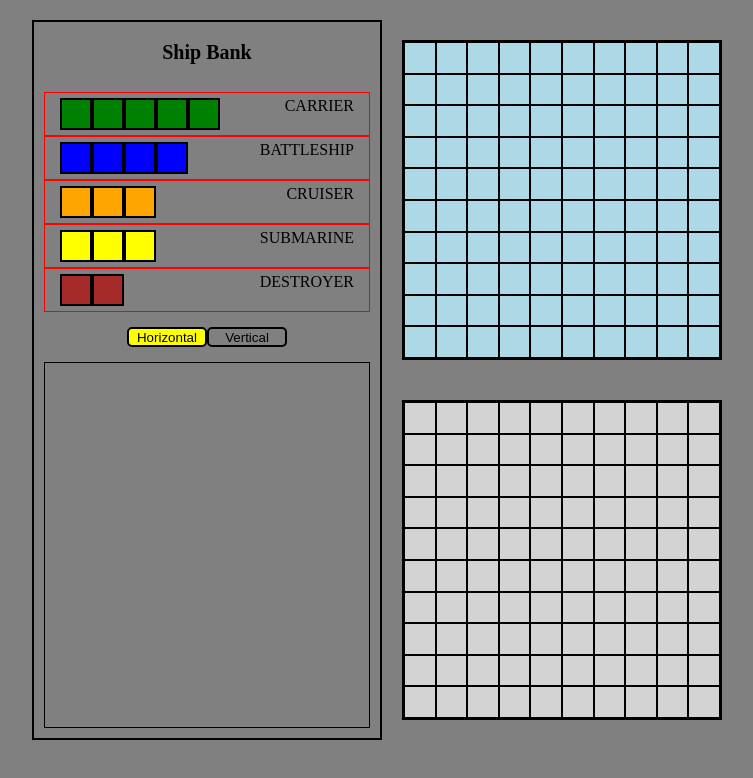
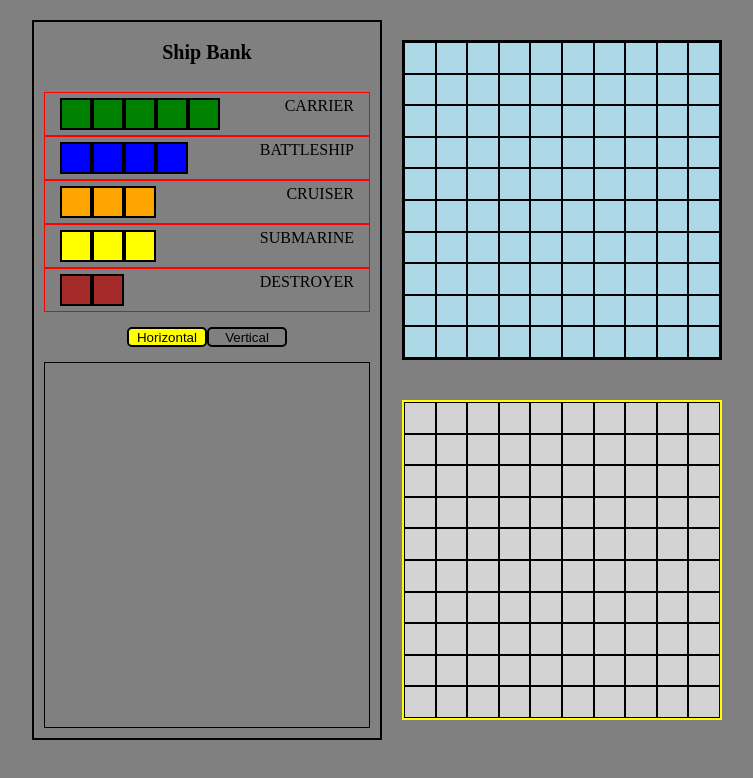
Before and after one commit to braxtonlemmon/battleship-react, a React (Create React App) app: page / in a window 1280 px wide. Both pictures are taken after a click on the button "PLAY". Shown: the top 778 px of the page, without its empty margins (258-1011 px from the left). Built offline with nearby package versions, Linux system fonts and the light colour scheme.

Commit message:
Update Board

```diff
--- a/src/components/Board.js
+++ b/src/components/Board.js
@@ -11,6 +11,11 @@ const BoardContainer = styled.div`
   width: 20em;
   height: 20em;
   border: 2px solid black;
+  border: ${props => {
+    return props.playerTurn ?
+      (props.board.id === 0 ? '2px solid yellow' : '2px solid black') :
+      (props.board.id === 0 ? '2px solid black' : '2px solid yellow')
+  }};
   margin: 20px;
   background: ${props => {
     return props.board.id === 0 ? 'lightgrey' : 'lightblue';
@@ -43,7 +48,10 @@ const Board = (props) => {
   }
 
   return (
-    <BoardContainer board={props.board}>
+    <BoardContainer
+      board={props.board}
+      playerTurn={props.playerTurn}
+    >
       {generateBoard(props.board.id)}
     </BoardContainer>
   )
@@ -53,7 +61,8 @@ const Board = (props) => {
 Board.propTypes = {
   board: PropTypes.object,
   handleClick: PropTypes.func,
-  pShips: PropTypes.array
+  pShips: PropTypes.array,
+  playerTurn: PropTypes.bool
 }
 
 export default Board;
--- a/src/components/PrimaryGame.js
+++ b/src/components/PrimaryGame.js
@@ -101,7 +101,11 @@ const PrimaryGame = (props) => {
       boardC.allShipsPlaced() &&
       <ComputerBank ships={boardC.ships} />
       }
-      <Board board={boardC} handleClick={handleClick} />
+      <Board
+        board={boardC}
+        handleClick={handleClick}
+        playerTurn={playerTurn}
+      />
       {
       !boardP.allShipsPlaced() &&
       <ShipBank
@@ -118,6 +122,7 @@ const PrimaryGame = (props) => {
         board={boardP}
         handleClick={handleClick}
         pShips={pShips}
+        playerTurn={playerTurn}
       />
       {isOver() && props.endGame()}
     </GameContainer>
```
